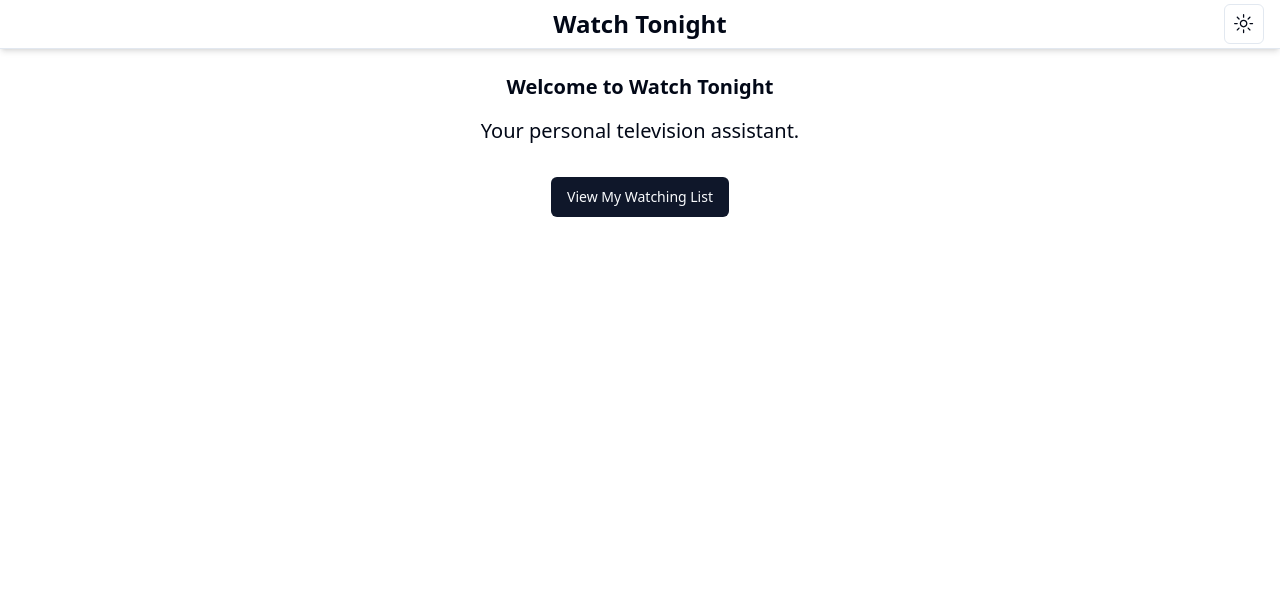
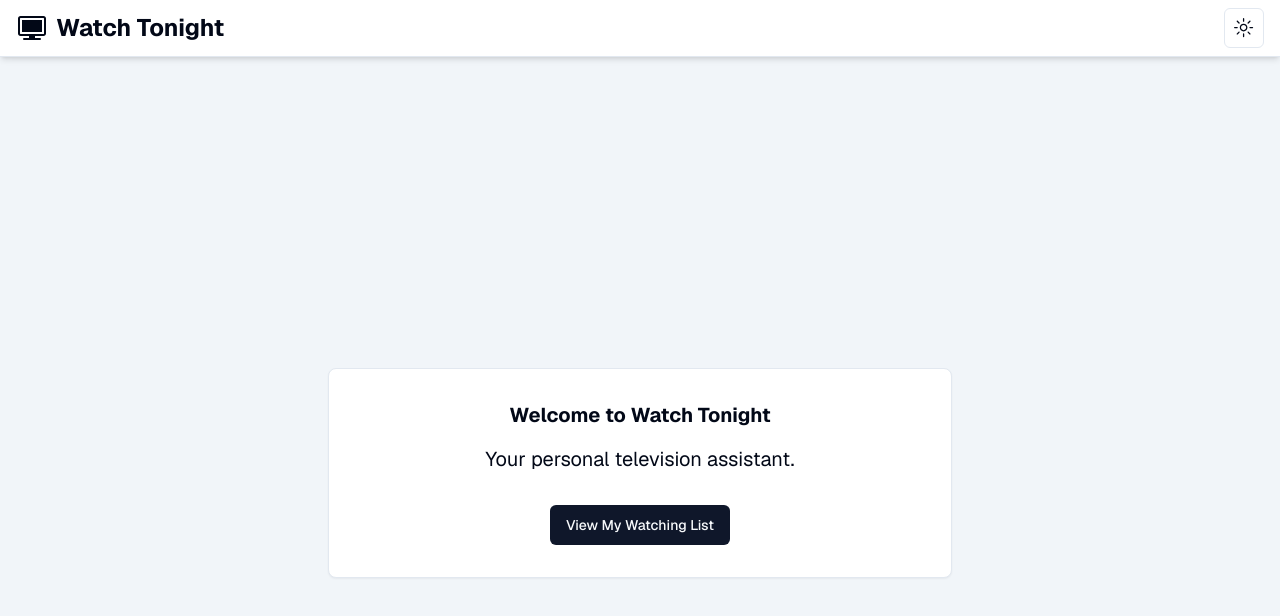
Before and after one commit to keithmancuso/tv-gpt, a Next.js app: page / in a window 1280 px wide. Shown: the top 616 px of the page. Built offline with nearby package versions, Linux system fonts and the light colour scheme.

Commit message:
styling cleanup

```diff
--- a/app/layout.tsx
+++ b/app/layout.tsx
@@ -1,5 +1,4 @@
 import type { Metadata } from 'next'
-import { Inter as FontSans } from 'next/font/google'
 import Link from 'next/link'
 import { GeistSans } from "geist/font/sans"
 import { GeistMono } from "geist/font/mono"
@@ -10,14 +9,9 @@ import { ModeToggle } from "@/components/theme-toggle"
 import './globals.css'
 import { Card, CardContent } from '@/components/ui/card'
 
-const fontSans = FontSans({
-  subsets: ["latin"],
-  variable: "--font-sans",
-})
-
 export const metadata: Metadata = {
-  title: 'Create Next App',
-  description: 'Generated by create next app',
+  title: 'Watch Tonight',
+  description: 'Your personal television assistant',
 }
 
 export default function RootLayout({
@@ -28,7 +22,7 @@ export default function RootLayout({
   return (
     <html lang="en" suppressHydrationWarning>
       <body className={cn(
-        "min-h-screen bg-background font-sans antialiased",
+        "min-h-screen bg-muted font-sans antialiased",
         GeistSans.variable,
         GeistMono.variable
       )}>
@@ -39,20 +33,23 @@ export default function RootLayout({
           disableTransitionOnChange
         >
           <header className="sticky top-0 z-50 w-full shadow-md bg-background border-b border-slate-200 dark:border-slate-800">
-            <div className="container mx-auto py-2">
-              <Link href="/" className="block">
-                <h1 className="text-2xl font-bold text-center">Watch Tonight</h1>
-              </Link>
-              <div className="absolute top-1 right-4 ">
-                <ModeToggle />
+            <div className="container">
+              <div className=" pt-2 pb-2 flex justify-between">
+                <Link href="/" className="flex items-center">
+                  <svg xmlns="http://www.w3.org/2000/svg" viewBox="0 0 24 24" fill="currentColor" className="h-8 w-8 mr-2">
+                    <path d="M19.5 6h-15v9h15V6Z" />
+                    <path fillRule="evenodd" d="M3.375 3C2.339 3 1.5 3.84 1.5 4.875v11.25C1.5 17.16 2.34 18 3.375 18H9.75v1.5H6A.75.75 0 0 0 6 21h12a.75.75 0 0 0 0-1.5h-3.75V18h6.375c1.035 0 1.875-.84 1.875-1.875V4.875C22.5 3.839 21.66 3 20.625 3H3.375Zm0 13.5h17.25a.375.375 0 0 0 .375-.375V4.875a.375.375 0 0 0-.375-.375H3.375A.375.375 0 0 0 3 4.875v11.25c0 .207.168.375.375.375Z" clipRule="evenodd" />
+                  </svg>
+                  <h1 className="text-2xl font-bold">Watch Tonight</h1>
+                </Link>
+                <div className="ml-6">
+                  <ModeToggle />
+                </div>
               </div>
-
             </div>
           </header>
-          <div className="container mx-auto py-6">
-
+          <div className="container">
             {children}
-
           </div>
         </ThemeProvider>
       </body>
--- a/app/list/page.tsx
+++ b/app/list/page.tsx
@@ -27,7 +27,7 @@ export default async function Home({
 
   return (
     <>
-      <div className="flex w-full flex-wrap items-end justify-between gap-1  border-b border-zinc-950/10 pb-6 dark:border-white/10">
+      <div className="w-screen relative border-b border-slate-200 dark:border-slate-800 py-4">
         <div className="flex justify-center w-full">
           <DropdownMenu>
             <DropdownMenuTrigger asChild>
@@ -47,15 +47,7 @@ export default async function Home({
             </DropdownMenuContent>
           </DropdownMenu>
         </div>
-        <div className="fixed bottom-6 right-6">
-          <Button asChild className="rounded-full w-14 h-14 p-0">
-            <Link href={`/show/new?status=${status}`} aria-label="Add New Show">
-              <svg xmlns="http://www.w3.org/2000/svg" viewBox="0 0 24 24" fill="currentColor" className="w-6 h-6">
-                <path fillRule="evenodd" d="M12 3.75a.75.75 0 01.75.75v6.75h6.75a.75.75 0 010 1.5h-6.75v6.75a.75.75 0 01-1.5 0v-6.75H4.5a.75.75 0 010-1.5h6.75V4.5a.75.75 0 01.75-.75z" clipRule="evenodd" />
-              </svg>
-            </Link>
-          </Button>
-        </div>
+
       </div>
 
       <div className="grid grid-cols-1 md:grid-cols-2 lg:grid-cols-3 gap-6 mt-6">
@@ -71,6 +63,16 @@ export default async function Home({
           </Link>
         ))}
       </div>
+
+      <div className="fixed bottom-6 right-6">
+        <Button asChild className="rounded-full w-14 h-14 p-0">
+          <Link href={`/show/new?status=${status}`} aria-label="Add New Show">
+            <svg xmlns="http://www.w3.org/2000/svg" viewBox="0 0 24 24" fill="currentColor" className="w-6 h-6">
+              <path fillRule="evenodd" d="M12 3.75a.75.75 0 01.75.75v6.75h6.75a.75.75 0 010 1.5h-6.75v6.75a.75.75 0 01-1.5 0v-6.75H4.5a.75.75 0 010-1.5h6.75V4.5a.75.75 0 01.75-.75z" clipRule="evenodd" />
+            </svg>
+          </Link>
+        </Button>
+      </div>
     </>
   )
 }
--- a/app/page.tsx
+++ b/app/page.tsx
@@ -1,8 +1,11 @@
 import { Button } from '@/components/ui/button'
+import { Card } from '@/components/ui/card'
 import Link from 'next/link'
 export default function Home() {
   return (
-    <div className="flex flex-col items-center justify-center">
+    <div className="flex bg-slate-100 flex-col items-center justify-center my-4 h-screen">
+      <Card className="p-4 w-1/2 mx-auto my-16">
+        <div className="flex flex-col items-center justify-center my-4">
           <h1 className="mb-4 text-xl font-bold">Welcome to Watch Tonight</h1>
           <p className="text-xl mb-8 text-center">
             Your personal television assistant.
@@ -13,5 +16,7 @@ export default function Home() {
             </Link>
           </Button>
         </div>
+      </Card>
+    </div>
   )
 }
--- a/app/show/[id]/page.tsx
+++ b/app/show/[id]/page.tsx
@@ -82,7 +82,7 @@ export default function ShowDetail({ params }: { params: { id: string } }) {
     };
 
     return (
-        <Card className="max-w-2xl mx-auto">
+        <Card className="max-w-2xl mx-auto mt-16">
             <CardHeader>
                 <CardTitle>{isNewShow ? 'Add New Show' : show.name}</CardTitle>
             </CardHeader>
--- a/tailwind.config.ts
+++ b/tailwind.config.ts
@@ -20,6 +20,10 @@ const config = {
       },
     },
     extend: {
+      fontFamily: {
+        sans: ["var(--font-geist-sans)"],
+        mono: ["var(--font-geist-mono)"],
+      },
       colors: {
         border: "hsl(var(--border))",
         input: "hsl(var(--input))",
```
Lines whose indentation alone changed are shown as unchanged.
